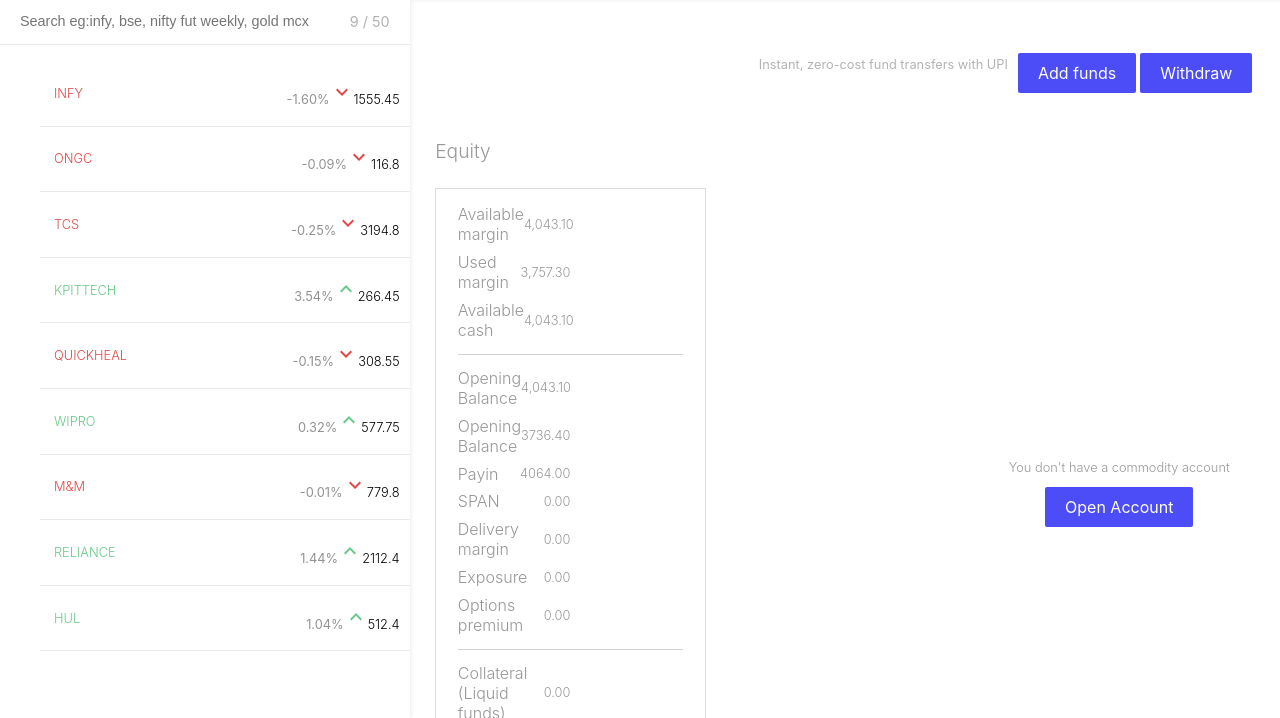
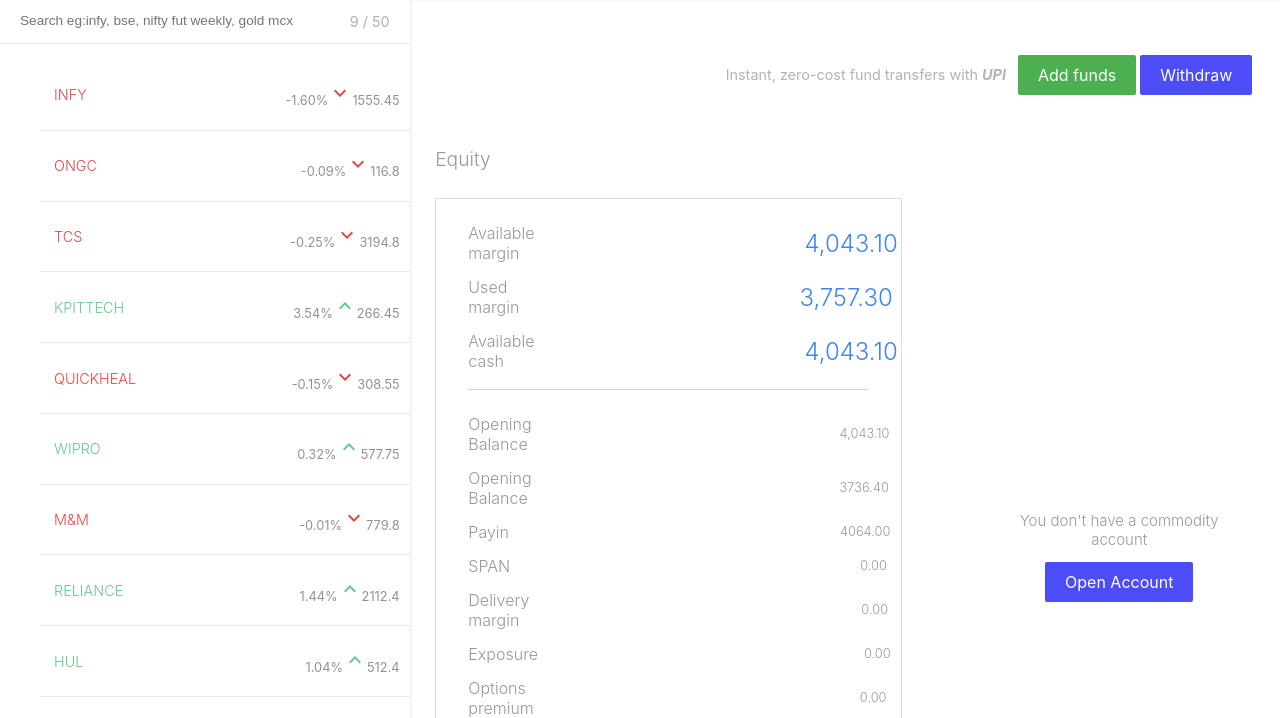
Before and after one commit to aditya-upadhyay-7/zerodha_clone, a React app in the folder dashboard/: page /funds in a window 1280 px wide. Shown: the part 82-800 px from the top of the page. Built offline with nearby package versions, Linux system fonts and the light colour scheme.

Commit message:
Improved Styling

```diff
--- a/dashboard/src/components/Funds.js
+++ b/dashboard/src/components/Funds.js
@@ -5,7 +5,7 @@
   return (
     <>
       <div className="funds">
-        <p>Instant, zero-cost fund transfers with UPI </p>
+        <p>Instant, zero-cost fund transfers with <b><i>UPI</i></b> </p>
         <Link className="btn btn-green">Add funds</Link>
         <Link className="btn btn-blue">Withdraw</Link>
       </div>
@@ -19,57 +19,57 @@
           <div className="table">
             <div className="data">
               <p>Available margin</p>
-              <p className="imp colored">4,043.10</p>
+              <p className="imp colored" style={{marginLeft:"270px"}}>4,043.10</p>
             </div>
             <div className="data">
               <p>Used margin</p>
-              <p className="imp">3,757.30</p>
+              <p className="imp colored" style={{marginLeft:"280px"}}>3,757.30</p>
             </div>
             <div className="data">
               <p>Available cash</p>
-              <p className="imp">4,043.10</p>
+              <p className="imp colored" style={{marginLeft:"270px"}}>4,043.10</p>
             </div>
             <hr />
             <div className="data">
               <p>Opening Balance</p>
-              <p>4,043.10</p>
+              <p style={{marginLeft:"308px"}}>4,043.10</p>
             </div>
             <div className="data">
               <p>Opening Balance</p>
-              <p>3736.40</p>
+              <p style={{marginLeft:"308px"}}>3736.40</p>
             </div>
             <div className="data">
               <p>Payin</p>
-              <p>4064.00</p>
+              <p style={{marginLeft:"331px"}}>4064.00</p>
             </div>
             <div className="data">
               <p>SPAN</p>
-              <p>0.00</p>
+              <p style={{marginLeft:"350px"}}>0.00</p>
             </div>
             <div className="data">
               <p>Delivery margin</p>
-              <p>0.00</p>
+              <p style={{marginLeft:"332px"}}>0.00</p>
             </div>
             <div className="data">
               <p>Exposure</p>
-              <p>0.00</p>
+              <p style={{marginLeft:"326px"}}>0.00</p>
             </div>
             <div className="data">
               <p>Options premium</p>
-              <p>0.00</p>
+              <p style={{marginLeft:"326px"}}>0.00</p>
             </div>
             <hr />
             <div className="data">
               <p>Collateral (Liquid funds)</p>
-              <p>0.00</p>
+              <p style={{marginLeft:"324px"}}>0.00</p>
             </div>
             <div className="data">
               <p>Collateral (Equity)</p>
-              <p>0.00</p>
+              <p style={{marginLeft:"324px"}}>0.00</p>
             </div>
             <div className="data">
               <p>Total Collateral</p>
-              <p>0.00</p>
+              <p style={{marginLeft:"324px"}}>0.00</p>
             </div>
           </div>
         </div>
--- a/dashboard/src/components/Orders.js
+++ b/dashboard/src/components/Orders.js
@@ -1,5 +1,6 @@
 import React from "react";
 import { Link } from "react-router-dom";
+
 
 const Orders = () => {
   return (
--- a/dashboard/src/components/TopBar.js
+++ b/dashboard/src/components/TopBar.js
@@ -8,12 +8,12 @@
       <div className="indices-container">
         <div className="nifty">
           <p className="index">NIFTY 50</p>
-          <p className="index-points">{100.2} </p>
+          <p className="index-points">{24989.40} </p>
           <p className="percent"> </p>
         </div>
         <div className="sensex">
           <p className="index">SENSEX</p>
-          <p className="index-points">{100.2}</p>
+          <p className="index-points">{81785.68}</p>
           <p className="percent"></p>
         </div>
       </div>
--- a/dashboard/src/components/WatchList.js
+++ b/dashboard/src/components/WatchList.js
@@ -1,7 +1,7 @@
 import React, { useState } from "react";
 
 import { Tooltip, Grow } from "@mui/material";
-import { BarChartOutlined, KeyboardArrowDown, KeyboardArrowUp, MoreHoriz } from "@mui/icons-material";
+import {KeyboardArrowDown, KeyboardArrowUp} from "@mui/icons-material";
 
 import { watchlist } from "../data/data";
 
@@ -48,11 +48,11 @@
         <div className="itemInfo">
           <span className="percent">{stock.percent}</span>
           {stock.isDown ? (
-            <KeyboardArrowDown className="down" />
+            <KeyboardArrowDown className="down"/>
           ) : (
             <KeyboardArrowUp className="up" />
           )}
-          <span className="price">{stock.price}</span>
+          <span className="percent">{stock.price}</span>
         </div>
       </div>
         {showWatchlistActions && <WatchListActions uid={stock.name}/>}
@@ -73,11 +73,11 @@
         </Tooltip>
 
         <Tooltip title="Analytics (A)" placement="top" arrow TransitionComponent={Grow}>
-          <button className="action"><BarChartOutlined className="icon"/></button>
+          <button className="action">||||</button>
         </Tooltip>
 
         <Tooltip title="More" placement="top" arrow TransitionComponent={Grow}>
-          <button className="action"><MoreHoriz className="icon"/></button>
+          <button className="action">:::</button>
         </Tooltip>
       </span>
     </span>
--- a/dashboard/src/index.css
+++ b/dashboard/src/index.css
@@ -37,9 +37,11 @@
 }
 
 .funds p {
-  font-size: 0.8rem;
+  font-size: 0.9rem;
   color: rgb(179, 179, 179);
-  margin-right: 8px;
+  margin-right: 10px;
+  margin-top: 30px;
+
 }
 
 .btn {
@@ -52,11 +54,11 @@
 }
 
 .btn-green {
-  background: #4caf50;
+  background-color: #4caf50 !important;
 }
 
 .btn-blue {
-  background: #4184f3;
+  background-color: #4184f3;
 }
 
 .row {
@@ -94,12 +96,12 @@
 
 .table {
   border: 1px solid #ddd;
+  width: 400px;
   padding: 5% 8%;
 }
 
 .table .data {
   display: flex;
-  align-items: center;
   justify-content: space-between;
 }
 
@@ -113,12 +115,13 @@
 }
 
 .imp {
-  font-size: 1.5rem;
+  align-items: end !important;
+  font-size: 1.5rem !important;
   color: #313131;
 }
 
 .colored {
-  color: #4184f3;
+  color: #4184f3 !important;
 }
 
 .table hr {
@@ -134,6 +137,7 @@
 }
 
 .commodity p {
+  font-size: 15px !important;
   margin-bottom: 10%;
   color: #c9c9c9;
 }
@@ -653,7 +657,7 @@
   height: 6%;
   border: none;
   padding: 15px 20px;
-  font-size: 0.9rem;
+  font-size: 0.85rem;
   font-weight: 400;
   color: rgb(241, 241, 241);
   border-bottom: 0.8px solid rgb(235, 234, 234);
@@ -683,7 +687,7 @@
   align-items: center;
   justify-content: space-between;
   font-weight: 300;
-  font-size: 0.8rem;
+  font-size: 0.9rem;
   position: relative;
 }
 
```
